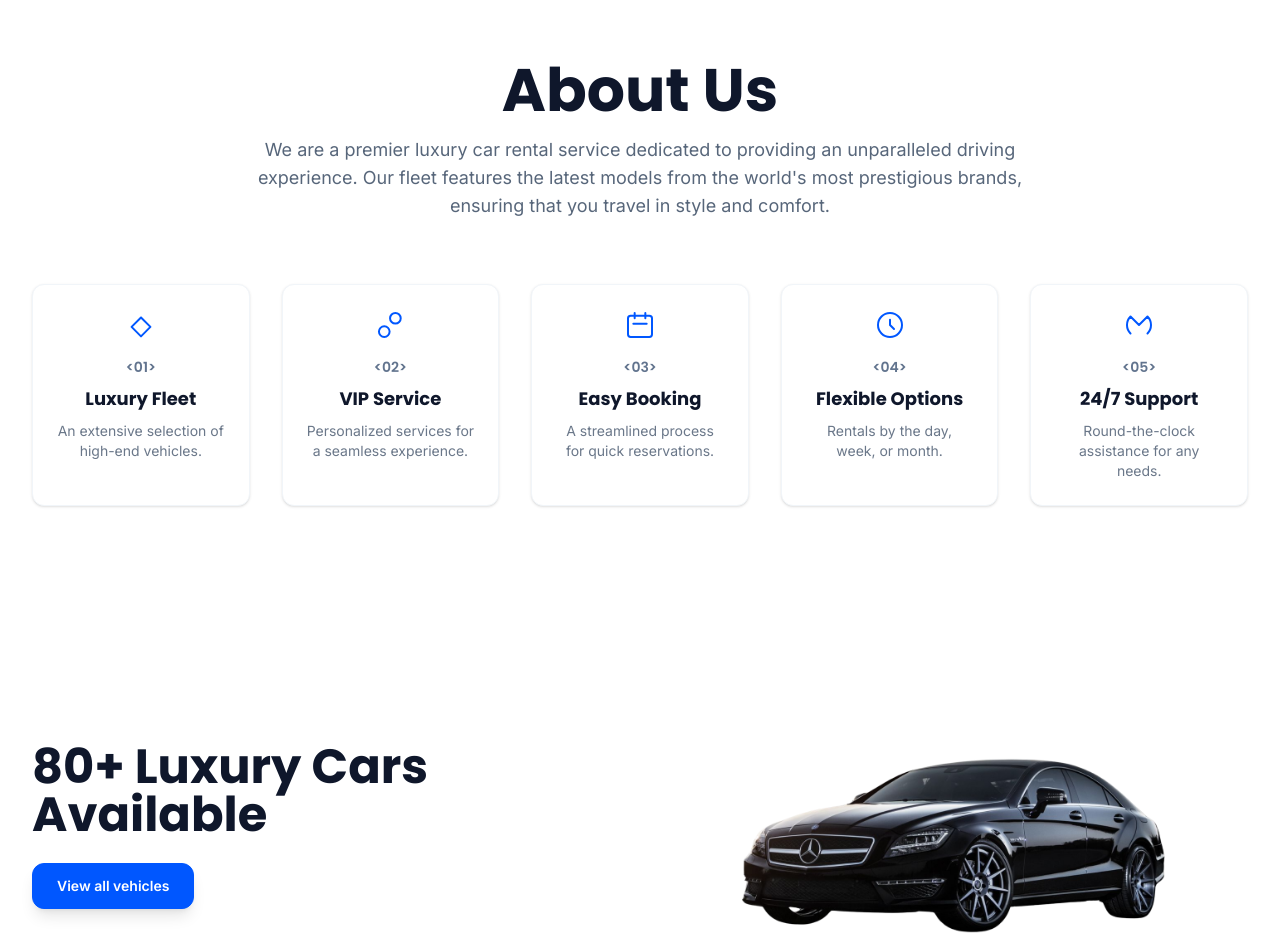
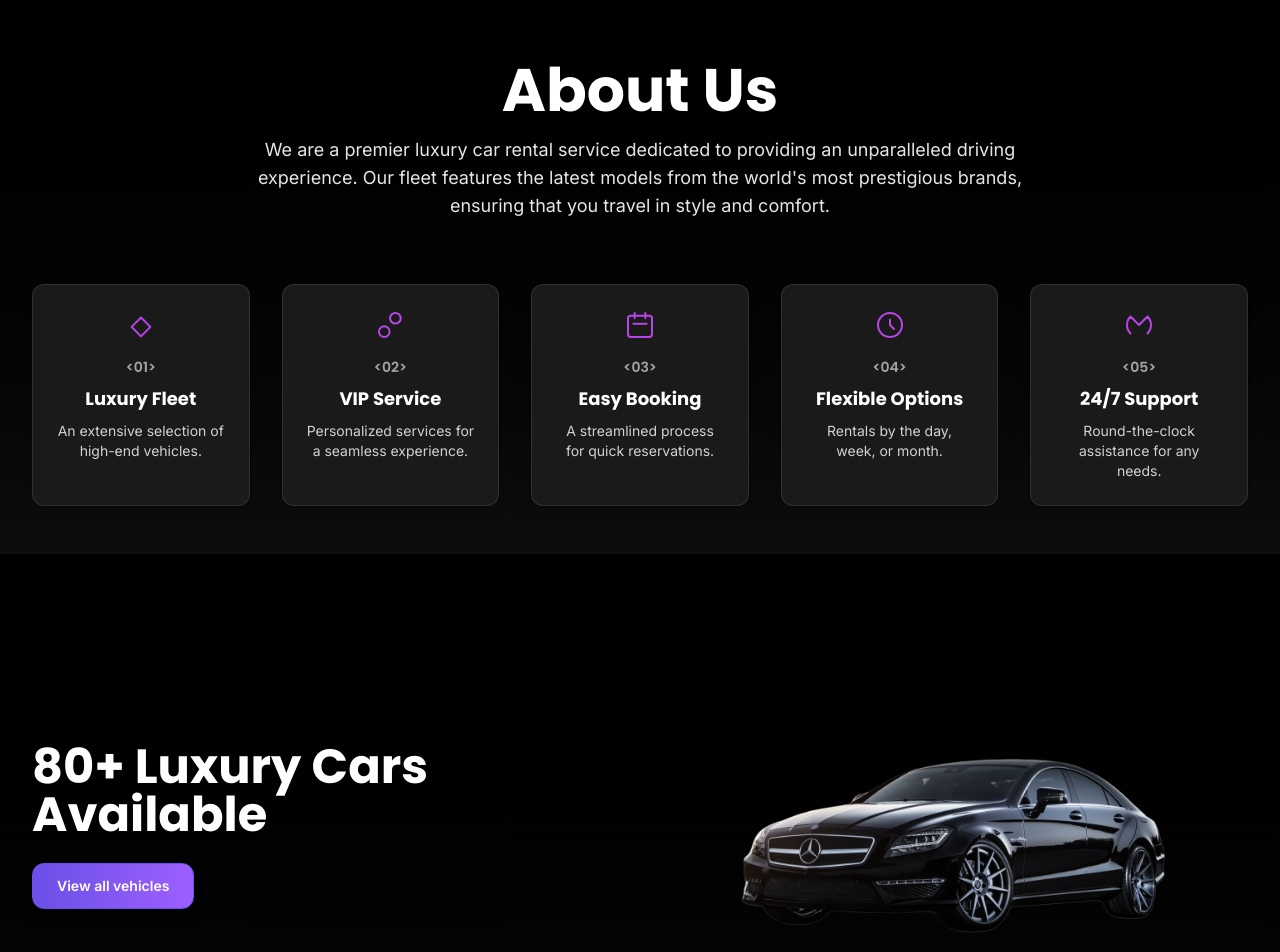
Before and after one commit to Muhammed-Haider/car-rental-service, a Next.js app: page /about in a window 1280 px wide. Shown: the part 100-1052 px from the top of the page. Built offline with nearby package versions, Linux system fonts and the light colour scheme.

Commit message:
update : UI of about

```diff
--- a/src/app/about/components/AboutHero.jsx
+++ b/src/app/about/components/AboutHero.jsx
@@ -4,7 +4,7 @@ const features = [
     title: "Luxury Fleet",
     text: "An extensive selection of high-end vehicles.",
     icon: (
-      <svg className="h-8 w-8 text-[#0057FF]" fill="none" viewBox="0 0 24 24" stroke="currentColor" strokeWidth={1.5}>
+      <svg className="h-8 w-8 text-[#B844E8]" fill="none" viewBox="0 0 24 24" stroke="currentColor" strokeWidth={1.5}>
         <path strokeLinecap="round" strokeLinejoin="round" d="M12 6.364l7.071 7.072-7.07 7.07-7.072-7.07 7.07-7.07z" />
       </svg>
     ),
@@ -14,7 +14,7 @@ const features = [
     title: "VIP Service",
     text: "Personalized services for a seamless experience.",
     icon: (
-      <svg className="h-8 w-8 text-[#0057FF]" fill="none" viewBox="0 0 24 24" stroke="currentColor" strokeWidth={1.5}>
+      <svg className="h-8 w-8 text-[#B844E8]" fill="none" viewBox="0 0 24 24" stroke="currentColor" strokeWidth={1.5}>
         <path strokeLinecap="round" strokeLinejoin="round" d="M4.87 14.13a4 4 0 105.66 5.66 4 4 0 00-5.66-5.66zM18.87 4.13a4 4 0 10-5.66 5.66 4 4 0 005.66-5.66z" />
       </svg>
     ),
@@ -24,7 +24,7 @@ const features = [
     title: "Easy Booking",
     text: "A streamlined process for quick reservations.",
     icon: (
-      <svg className="h-8 w-8 text-[#0057FF]" fill="none" viewBox="0 0 24 24" stroke="currentColor" strokeWidth={1.5}>
+      <svg className="h-8 w-8 text-[#B844E8]" fill="none" viewBox="0 0 24 24" stroke="currentColor" strokeWidth={1.5}>
         <path strokeLinecap="round" strokeLinejoin="round" d="M8 7V3m8 4V3m-9 8h10M5 21h14a2 2 0 002-2V7a2 2 0 00-2-2H5a2 2 0 00-2 2v12a2 2 0 002 2z" />
       </svg>
     ),
@@ -34,7 +34,7 @@ const features = [
     title: "Flexible Options",
     text: "Rentals by the day, week, or month.",
     icon: (
-      <svg className="h-8 w-8 text-[#0057FF]" fill="none" viewBox="0 0 24 24" stroke="currentColor" strokeWidth={1.5}>
+      <svg className="h-8 w-8 text-[#B844E8]" fill="none" viewBox="0 0 24 24" stroke="currentColor" strokeWidth={1.5}>
         <path strokeLinecap="round" strokeLinejoin="round" d="M12 8v4l3 3m6-3a9 9 0 11-18 0 9 9 0 0118 0z" />
       </svg>
     ),
@@ -44,7 +44,7 @@ const features = [
     title: "24/7 Support",
     text: "Round-the-clock assistance for any needs.",
     icon: (
-      <svg className="h-8 w-8 text-[#0057FF]" fill="none" viewBox="0 0 24 24" stroke="currentColor" strokeWidth={1.5}>
+      <svg className="h-8 w-8 text-[#B844E8]" fill="none" viewBox="0 0 24 24" stroke="currentColor" strokeWidth={1.5}>
         <path strokeLinecap="round" strokeLinejoin="round" d="M18.364 5.636a9 9 0 010 12.728m-12.728 0a9 9 0 010-12.728m12.728 0L12 12l-6.364-6.364" />
       </svg>
     ),
@@ -53,23 +53,23 @@ const features = [
 
 export default function AboutHero() {
   return (
-    <section className="w-full bg-white text-slate-900 pt-32 pb-8 md:pt-40 md:pb-12">
+    <section className="w-full bg-gradient-to-b from-[#000000] to-[#0D0D0D] text-white pt-32 pb-8 md:pt-40 md:pb-12">
       <div className="mx-auto w-full max-w-7xl px-4 sm:px-6 lg:px-8">
         <div className="text-center mb-16">
           <h1 className="text-4xl md:text-5xl lg:text-6xl font-bold mb-4" style={{ fontFamily: "Poppins, sans-serif" }}>
             About Us
           </h1>
-          <p className="max-w-3xl mx-auto text-base md:text-lg text-slate-600/90" style={{ fontFamily: "Inter, sans-serif" }}>
+          <p className="max-w-3xl mx-auto text-base md:text-lg text-white/90" style={{ fontFamily: "Inter, sans-serif" }}>
             We are a premier luxury car rental service dedicated to providing an unparalleled driving experience. Our fleet features the latest models from the world's most prestigious brands, ensuring that you travel in style and comfort.
           </p>
         </div>
         <div className="grid grid-cols-1 sm:grid-cols-2 lg:grid-cols-5 gap-8">
           {features.map((feature) => (
-            <div key={feature.num} className="bg-white p-6 rounded-xl border border-slate-100 shadow-sm text-center flex flex-col items-center transition-all duration-300 hover:shadow-lg hover:-translate-y-1">
+            <div key={feature.num} className="bg-[#1A1A1A] p-6 rounded-xl border border-white/10 shadow-sm text-center flex flex-col items-center transition-all duration-300 hover:shadow-lg hover:-translate-y-1 hover:border-[#B844E8]/20">
               <div className="mb-4">{feature.icon}</div>
-              <p className="text-sm font-semibold text-slate-500 mb-2" style={{ fontFamily: "Poppins, sans-serif" }}>{`<${feature.num}>`}</p>
-              <h3 className="text-lg font-bold text-slate-900 mb-2" style={{ fontFamily: "Poppins, sans-serif" }}>{feature.title}</h3>
-              <p className="text-sm text-slate-600/80" style={{ fontFamily: "Inter, sans-serif" }}>{feature.text}</p>
+              <p className="text-sm font-semibold text-white/60 mb-2" style={{ fontFamily: "Poppins, sans-serif" }}>{`<${feature.num}>`}</p>
+              <h3 className="text-lg font-bold text-white mb-2" style={{ fontFamily: "Poppins, sans-serif" }}>{feature.title}</h3>
+              <p className="text-sm text-white/80" style={{ fontFamily: "Inter, sans-serif" }}>{feature.text}</p>
             </div>
           ))}
         </div>
--- a/src/app/about/components/FinalCTA.jsx
+++ b/src/app/about/components/FinalCTA.jsx
@@ -9,25 +9,25 @@ export default function FinalCTA() {
   };
 
   return (
-    <section className="w-full bg-[#F8FAFC] py-16 md:py-24">
+    <section className="w-full bg-gradient-to-b from-[#000000] to-[#0D0D0D] text-white py-16 md:py-24">
       <div className="mx-auto w-full max-w-7xl px-4 sm:px-6 lg:px-8">
         <div className="text-center">
-          <h2 className="text-3xl md:text-4xl font-bold text-slate-900 mb-4" style={{ fontFamily: "Poppins, sans-serif" }}>
+          <h2 className="text-3xl md:text-4xl font-bold text-white mb-4" style={{ fontFamily: "Poppins, sans-serif" }}>
             Ready to Experience Luxury?
           </h2>
-          <p className="max-w-2xl mx-auto text-base md:text-lg text-slate-600/90 mb-8" style={{ fontFamily: "Inter, sans-serif" }}>
+          <p className="max-w-2xl mx-auto text-base md:text-lg text-white/80 mb-8" style={{ fontFamily: "Inter, sans-serif" }}>
             Book your dream car today or contact our team for personalized recommendations.
           </p>
           <div className="flex flex-col sm:flex-row gap-4 justify-center">
             <a
               href="/contact"
-              className="inline-flex items-center justify-center px-6 py-3 bg-[#0057FF] border border-[#0057FF] text-white font-semibold text-sm rounded-xl hover:bg-white hover:text-[#0057FF] transition-all duration-300 shadow-lg hover:shadow-blue-500/25"
+              className="inline-flex items-center justify-center px-6 py-3 bg-gradient-to-r from-[#6B4FE8] to-[#9D5FFF] border border-[#6B4FE8] text-white font-semibold text-sm rounded-xl hover:opacity-90 transition-all duration-300 shadow-lg hover:shadow-purple-500/25"
             >
               Contact Us
             </a>
             <button
               onClick={handleViewCars}
-              className="inline-flex items-center justify-center px-6 py-3 bg-white border border-slate-200 text-slate-700 font-semibold text-sm rounded-xl hover:border-[#0057FF] hover:text-[#0057FF] transition-all duration-300"
+              className="inline-flex items-center justify-center px-6 py-3 bg-white border border-slate-200 text-slate-700 font-semibold text-sm rounded-xl hover:border-[#B844E8] hover:text-[#B844E8] transition-all duration-300"
             >
               View Cars
             </button>
--- a/src/app/about/components/GallerySection.jsx
+++ b/src/app/about/components/GallerySection.jsx
@@ -23,8 +23,8 @@ export default function GallerySection() {
             We offer an exclusive collection of top-tier luxury manufacturers
           </p>
           <div className="relative inline-block">
-            <div className="h-[2px] w-36 md:w-44 bg-gradient-to-r from-[#A3BFFA] via-[#D0E3FF] to-transparent rounded-full"></div>
-            <span className="absolute -right-3 -top-3 text-[#0057FF]">
+            <div className="h-[2px] w-36 md:w-44 bg-gradient-to-r from-[#8B3FBF] via-[#B844E8] to-transparent rounded-full"></div>
+            <span className="absolute -right-3 -top-3 text-[#B844E8]">
               <svg width="32" height="14" viewBox="0 0 64 28" fill="none" xmlns="http://www.w3.org/2000/svg" aria-hidden="true">
                 <g transform="translate(64,0) scale(-1,1)">
                   <path d="M10 18c-2 0-3.5-1.5-3.5-3.5S8 11 10 11h20c4 0 8-6 12-6h6c3 0 6 3 6 6v7c0 1.1-.9 2-2 2H10z" fill="currentColor" opacity="0.95" />
@@ -43,10 +43,10 @@ export default function GallerySection() {
               tabIndex={0}
               role="button"
               aria-label={`${brand.name} brand logo`}
-              className="group cursor-pointer rounded-xl bg-white/5 p-4 ring-1 ring-black/5 transition-all duration-300 hover:scale-105 hover:-translate-y-1 hover:shadow-lg focus:outline-none focus:ring-2 focus:ring-[#0057FF] focus:ring-offset-2"
+              className="group cursor-pointer rounded-xl bg-white/5 p-4 ring-1 ring-black/5 transition-all duration-300 hover:scale-105 hover:-translate-y-1 hover:shadow-lg focus:outline-none focus:ring-2 focus:ring-[#B844E8] focus:ring-offset-2"
             >
               <div className="flex h-24 flex-col items-center justify-center">
-                <div className="flex h-16 w-16 items-center justify-center rounded-lg bg-black/5 p-2 transition-colors duration-300 group-hover:bg-[#0057FF]/10">
+                <div className="flex h-16 w-16 items-center justify-center rounded-lg bg-black/5 p-2 transition-colors duration-300 group-hover:bg-[#B844E8]/10">
                   <img
                     src={brand.logo}
                     alt={brand.name}
@@ -54,7 +54,7 @@ export default function GallerySection() {
                     loading="eager"
                   />
                 </div>
-                <span className="mt-3 block text-sm font-medium text-gray-900 group-hover:text-[#0057FF]">
+                <span className="mt-3 block text-sm font-medium text-gray-900 group-hover:text-[#B844E8]">
                   {brand.name}
                 </span>
               </div>
--- a/src/app/about/components/LuxuryCarsCTA.jsx
+++ b/src/app/about/components/LuxuryCarsCTA.jsx
@@ -9,16 +9,16 @@ export default function LuxuryCarsCTA() {
   };
 
   return (
-    <section className="w-full bg-white pt-8 md:pt-12 pb-16 md:pb-24">
+    <section className="w-full bg-gradient-to-b from-[#000000] to-[#0D0D0D] text-white pt-8 md:pt-12 pb-16 md:pb-24">
       <div className="mx-auto w-full max-w-7xl px-4 sm:px-6 lg:px-8">
         <div className="grid grid-cols-1 lg:grid-cols-2 gap-12 items-center">
           <div className="text-center lg:text-left">
-            <h2 className="text-4xl md:text-5xl font-bold text-slate-900 mb-6" style={{ fontFamily: "Poppins, sans-serif" }}>
+            <h2 className="text-4xl md:text-5xl font-bold text-white mb-6" style={{ fontFamily: "Poppins, sans-serif" }}>
               80+ Luxury Cars Available
             </h2>
             <button
               onClick={handleViewVehicles}
-              className="inline-flex items-center justify-center px-6 py-3 bg-[#0057FF] border border-[#0057FF] text-white font-semibold text-sm rounded-xl hover:bg-white hover:text-[#0057FF] transition-all duration-300 shadow-lg hover:shadow-blue-500/25"
+              className="inline-flex items-center justify-center px-6 py-3 bg-gradient-to-r from-[#6B4FE8] to-[#9D5FFF] border border-[#6B4FE8] text-white font-semibold text-sm rounded-xl hover:opacity-90 transition-all duration-300 shadow-lg hover:shadow-purple-500/25"
             >
               View all vehicles
             </button>
--- a/src/app/about/page.jsx
+++ b/src/app/about/page.jsx
@@ -6,7 +6,7 @@ import FinalCTA from "./components/FinalCTA";
 
 export default function AboutPage() {
   return (
-    <main className="min-h-screen bg-white">
+    <main className="min-h-screen bg-gradient-to-b from-[#000000] to-[#0D0D0D]">
       <AboutHero />
       <LuxuryCarsCTA />
       <VisionMission />
```
